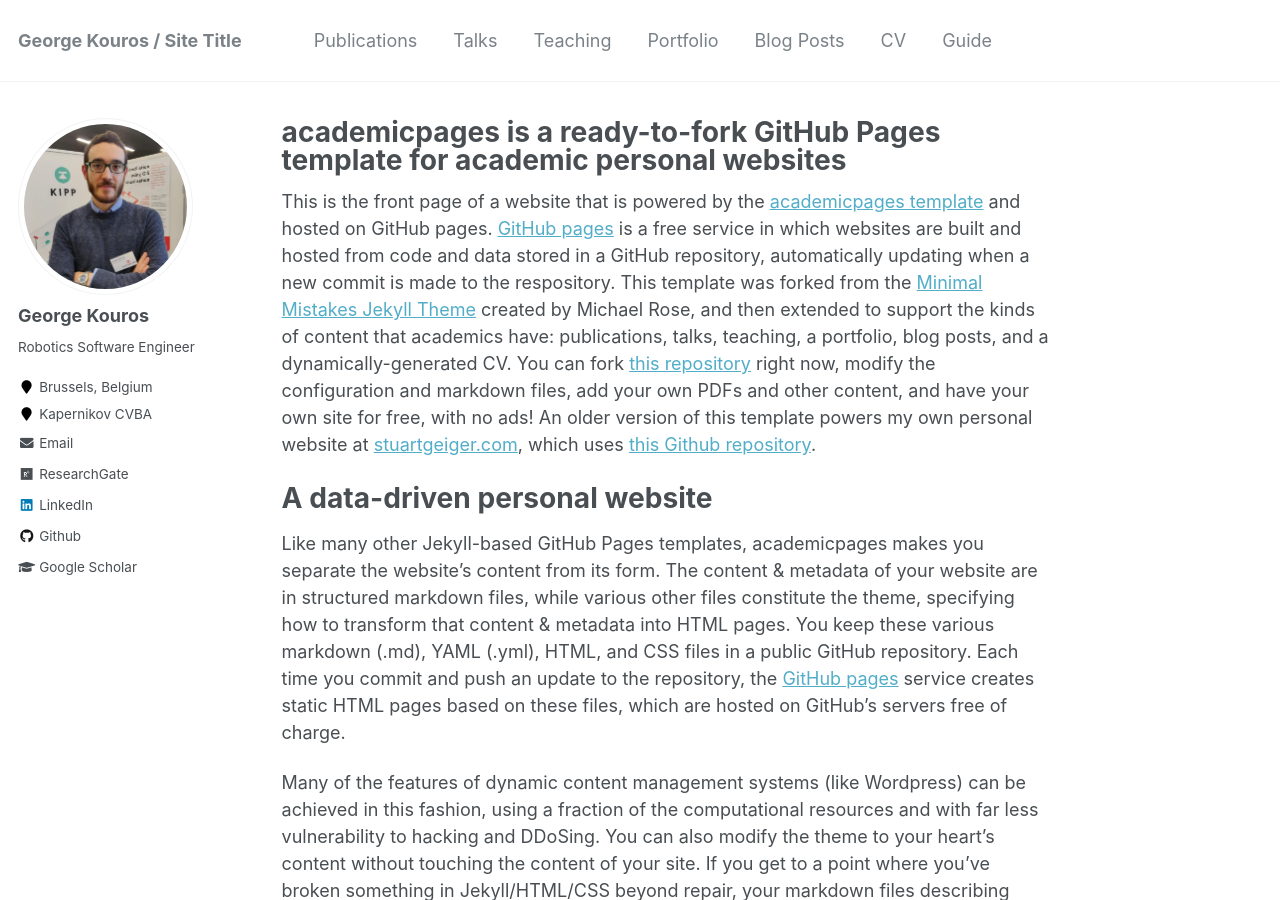
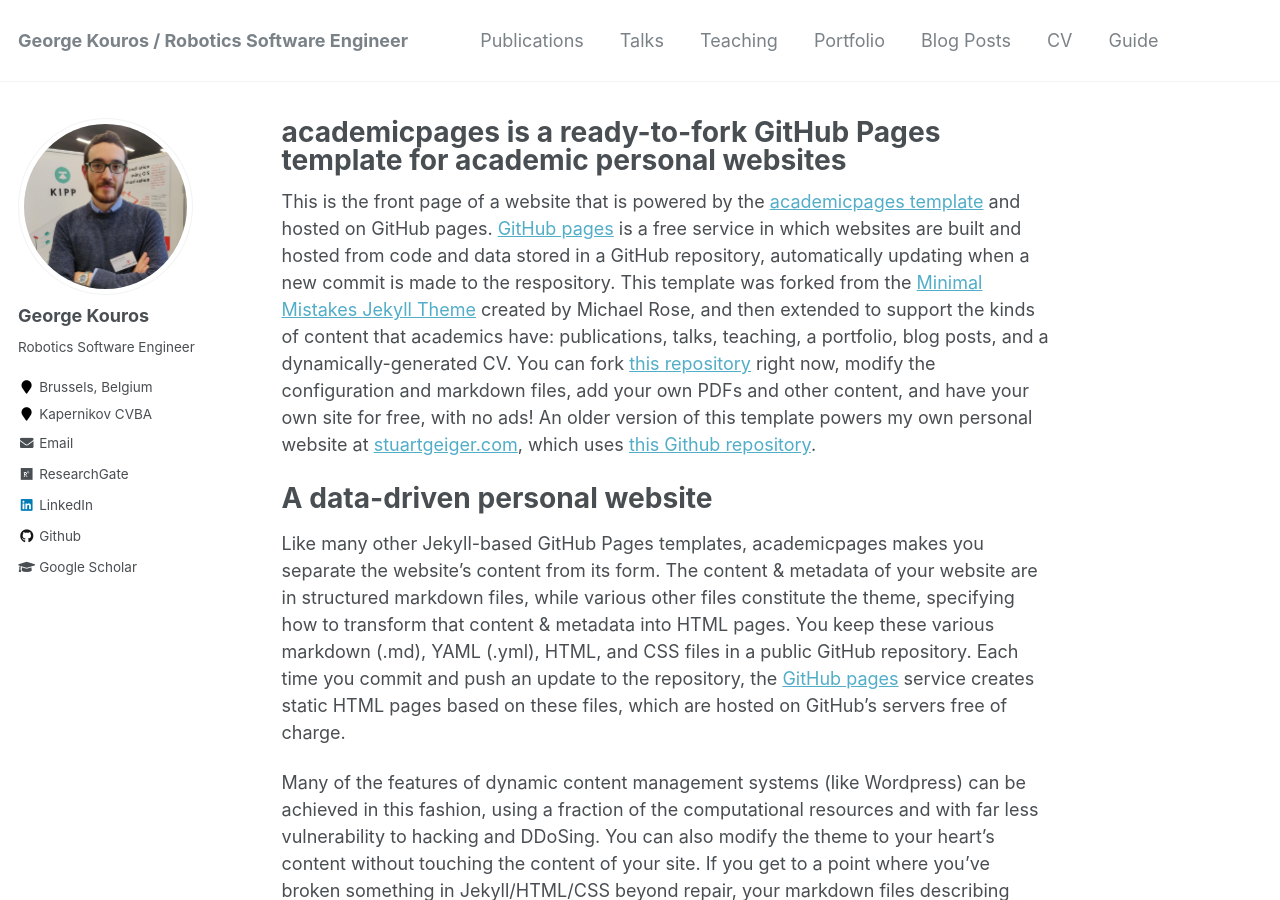
Before and after one commit to gkouros/gkouros.github.io, a Jekyll site: the page built from _pages/about.md, in a window 1280 px wide and 900 px high. Built offline with Jekyll 4.4.1, drawn with Linux system fonts in a browser that asks for light colours.

Commit message:
Add title

```diff
--- a/_config.yml
+++ b/_config.yml
@@ -7,7 +7,7 @@
 
 # Site Settings
 locale                   : "en-US"
-title                    : "George Kouros / Site Title"
+title                    : "George Kouros / Robotics Software Engineer"
 title_separator          : "-"
 name                     : &name "George Kouros"
 description              : &description "personal description"
```
